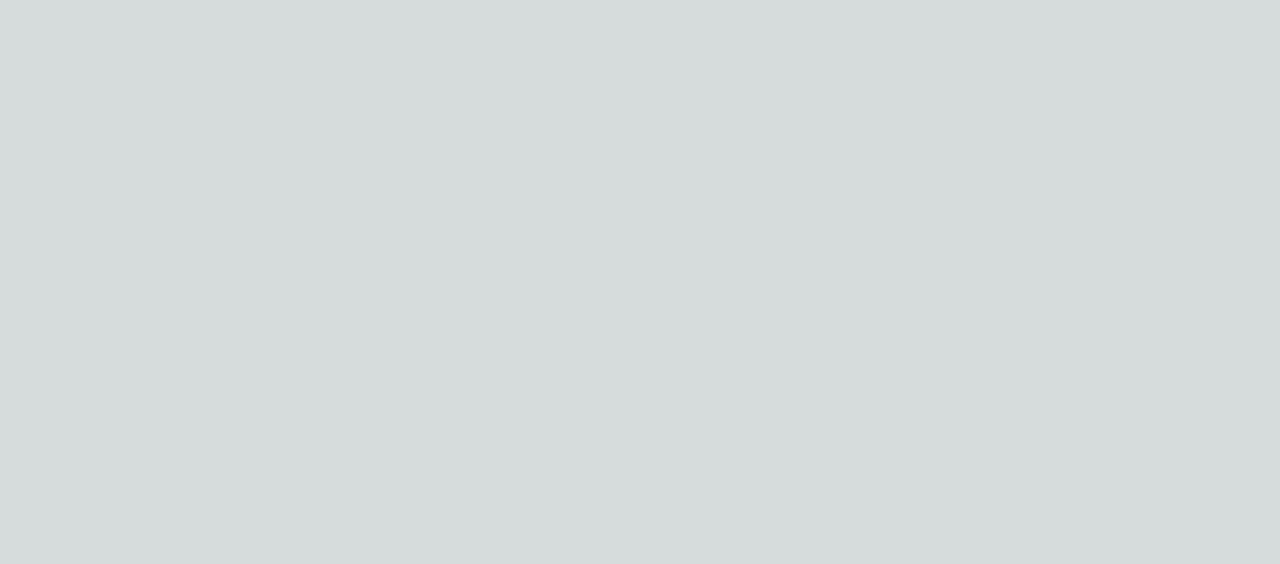
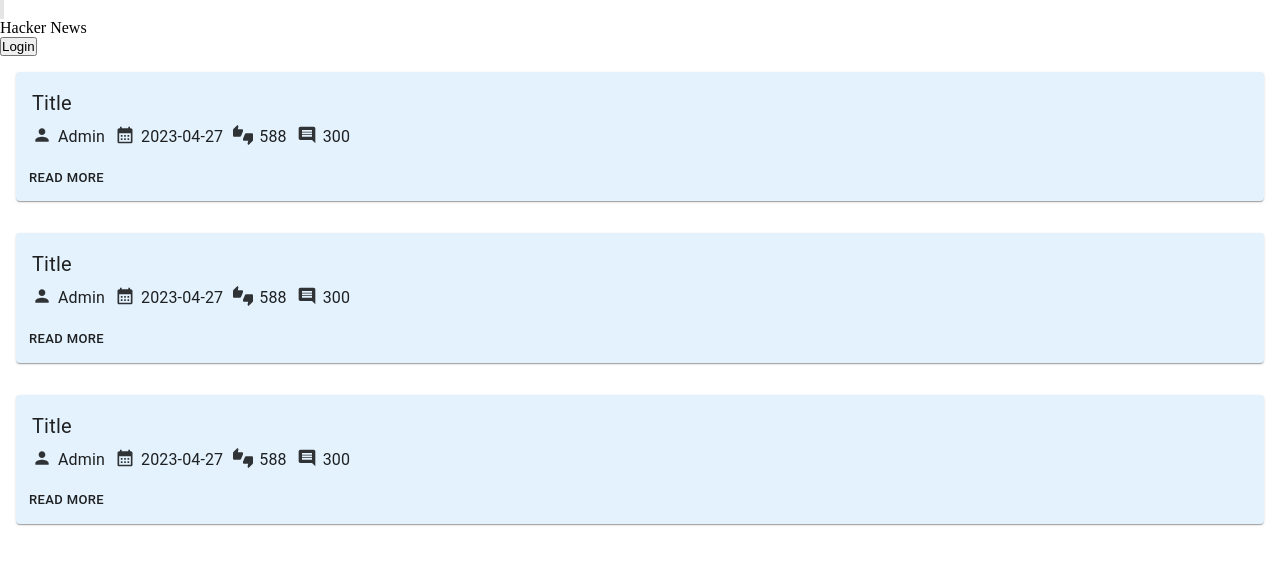
Before and after one commit to dkirien/hacker-news, a Next.js app: page / in a window 1280 px wide. Shown: the top 564 px of the page. Built offline with nearby package versions, Linux system fonts and the light colour scheme.

Commit message:
Header. News list page. News item component.

```diff
--- a/package.json
+++ b/package.json
@@ -9,6 +9,10 @@
     "lint": "next lint"
   },
   "dependencies": {
+    "@emotion/react": "^11.10.6",
+    "@emotion/styled": "^11.10.6",
+    "@mui/icons-material": "^5.11.16",
+    "@mui/material": "^5.12.2",
     "@types/node": "18.16.0",
     "@types/react": "18.2.0",
     "@types/react-dom": "18.2.0",
--- /dev/null
+++ b/src/components/Header.tsx
@@ -0,0 +1,37 @@
+import { FC } from 'react'
+import Link from 'next/link'
+import AppBar from '@mui/material/AppBar'
+import Box from '@mui/material/Box'
+import Toolbar from '@mui/material/Toolbar'
+import Typography from '@mui/material/Typography'
+import Button from '@mui/material/Button'
+import IconButton from '@mui/material/IconButton'
+import MenuIcon from '@mui/icons-material/Menu'
+
+const Header: FC = () => {
+  return (
+    <Box sx={{ flexGrow: 1 }}>
+      <AppBar position="static">
+        <Toolbar>
+          <IconButton
+            size="large"
+            edge="start"
+            color="inherit"
+            aria-label="menu"
+            sx={{ mr: 2 }}
+          >
+            <MenuIcon />
+          </IconButton>
+
+          <Typography variant="h6" component="div" sx={{ flexGrow: 1 }}>
+            <Link href={'/'}>Hacker News</Link>
+          </Typography>
+
+          <Button color="inherit">Login</Button>
+        </Toolbar>
+      </AppBar>
+    </Box>
+  )
+}
+
+export default Header
--- /dev/null
+++ b/src/components/NewList.tsx
@@ -0,0 +1,14 @@
+import { FC } from 'react'
+import NewsItem from '@/components/NewsItem'
+
+const NewList: FC = () => {
+  return (
+    <>
+      <NewsItem/>
+      <NewsItem/>
+      <NewsItem/>
+    </>
+  )
+}
+
+export default NewList
--- /dev/null
+++ b/src/components/NewsInfo.tsx
@@ -0,0 +1,94 @@
+import { FC } from 'react'
+import Typography from '@mui/material/Typography'
+import ThumbsUpDownIcon from '@mui/icons-material/ThumbsUpDown'
+import PersonIcon from '@mui/icons-material/Person'
+import CalendarMonthIcon from '@mui/icons-material/CalendarMonth'
+import CommentIcon from '@mui/icons-material/Comment'
+import Box from '@mui/material/Box'
+import { NewsInfoProps } from '@/types'
+import { useMediaQuery } from '@mui/material'
+
+const NewsInfo: FC<NewsInfoProps> = ({ author, date, rating, comments }) => {
+  const mobileView = useMediaQuery('(max-width:600px)')
+
+  return (
+    <Box sx={{ display: 'flex', flexDirection: mobileView ? 'column' : 'row' }}>
+      <Typography
+        color="text.primary"
+        gutterBottom
+        sx={{
+          display: 'flex',
+          marginRight: '10px'
+        }}
+      >
+        <PersonIcon
+          fontSize="small"
+          sx={{
+            opacity: '0.9',
+            marginRight: '6px'
+          }}
+        />
+
+        <span>{author}</span>
+      </Typography>
+
+      <Typography
+        color="text.primary"
+        gutterBottom
+        sx={{
+          display: 'flex',
+          marginRight: '10px'
+        }}
+      >
+        <CalendarMonthIcon
+          fontSize="small"
+          sx={{
+            opacity: '0.9',
+            marginRight: '6px'
+          }}
+        />
+
+        <span>{date}</span>
+      </Typography>
+
+      <Typography
+        color="text.primary"
+        gutterBottom
+        sx={{
+          display: 'flex',
+          marginRight: '10px'
+        }}
+      >
+        <ThumbsUpDownIcon
+          fontSize="small"
+          sx={{
+            opacity: '0.9',
+            marginRight: '6px'
+          }}
+        />
+
+        <span>{rating}</span>
+      </Typography>
+
+      <Typography
+        color="text.primary"
+        gutterBottom
+        sx={{
+          display: 'flex'
+        }}
+      >
+        <CommentIcon
+          fontSize="small"
+          sx={{
+            opacity: '0.9',
+            marginRight: '6px'
+          }}
+        />
+
+        <span>{comments}</span>
+      </Typography>
+    </Box>
+  )
+}
+
+export default NewsInfo
--- /dev/null
+++ b/src/components/NewsItem.tsx
@@ -0,0 +1,54 @@
+import { FC } from 'react'
+import Box from '@mui/material/Box'
+import Card from '@mui/material/Card'
+import CardActions from '@mui/material/CardActions'
+import CardContent from '@mui/material/CardContent'
+import Button from '@mui/material/Button'
+import Typography from '@mui/material/Typography'
+import ThumbsUpDownIcon from '@mui/icons-material/ThumbsUpDown'
+import PersonIcon from '@mui/icons-material/Person'
+import CalendarMonthIcon from '@mui/icons-material/CalendarMonth'
+import CommentIcon from '@mui/icons-material/Comment'
+import NewsInfo from '@/components/NewsInfo'
+
+const NewsItem: FC = () => {
+  return (
+    <Box sx={{ p: 2 }}>
+      <Card sx={{
+        minWidth: 275,
+        backgroundColor: '#e3f2fd',
+      }}
+      >
+        <CardContent sx={{ paddingBottom: '0px' }}>
+          <Typography
+            component="div"
+            gutterBottom
+            sx={{
+              fontSize: 20,
+            }}
+          >
+            Title
+          </Typography>
+
+          <NewsInfo
+            author={'Admin'}
+            date={'2023-04-27'}
+            rating={'588'}
+            comments={'300'}
+          />
+        </CardContent>
+
+        <CardActions>
+          <Button
+            size="small"
+            sx={{ color: 'text.primary' }}
+          >
+            Read More
+          </Button>
+        </CardActions>
+      </Card>
+    </Box>
+  )
+}
+
+export default NewsItem
--- a/src/pages/_document.tsx
+++ b/src/pages/_document.tsx
@@ -1,11 +1,24 @@
 import { Html, Head, Main, NextScript } from 'next/document'
+import Container from '@mui/material/Container'
+import Header from '@/components/Header'
 
 export default function Document() {
   return (
     <Html lang="en">
-      <Head />
+      <Head>
+        <title>Hacker News</title>
+        <meta name="description" content="Hacker News" />
+        <meta name="viewport" content="width=device-width, initial-scale=1" />
+        <link rel="icon" href="/favicon.ico" />
+      </Head>
+
       <body>
-        <Main />
+        <Header/>
+
+        <Container maxWidth="lg">
+          <Main />
+        </Container>
+
         <NextScript />
       </body>
     </Html>
--- a/src/pages/index.tsx
+++ b/src/pages/index.tsx
@@ -1,17 +1,15 @@
 import Head from 'next/head'
+import NewList from '@/components/NewList'
 
 export default function Home() {
   return (
     <>
       <Head>
-        <title>Create Next App</title>
-        <meta name="description" content="Hacker News" />
-        <meta name="viewport" content="width=device-width, initial-scale=1" />
-        <link rel="icon" href="/favicon.ico" />
+        <title>Hacker News - News List</title>
       </Head>
 
       <main>
-
+        <NewList/>
       </main>
     </>
   )
--- a/src/styles/globals.css
+++ b/src/styles/globals.css
@@ -1,78 +1,3 @@
-:root {
-  --max-width: 1100px;
-  --border-radius: 12px;
-  --font-mono: ui-monospace, Menlo, Monaco, 'Cascadia Mono', 'Segoe UI Mono',
-    'Roboto Mono', 'Oxygen Mono', 'Ubuntu Monospace', 'Source Code Pro',
-    'Fira Mono', 'Droid Sans Mono', 'Courier New', monospace;
-
-  --foreground-rgb: 0, 0, 0;
-  --background-start-rgb: 214, 219, 220;
-  --background-end-rgb: 255, 255, 255;
-
-  --primary-glow: conic-gradient(
-    from 180deg at 50% 50%,
-    #16abff33 0deg,
-    #0885ff33 55deg,
-    #54d6ff33 120deg,
-    #0071ff33 160deg,
-    transparent 360deg
-  );
-  --secondary-glow: radial-gradient(
-    rgba(255, 255, 255, 1),
-    rgba(255, 255, 255, 0)
-  );
-
-  --tile-start-rgb: 239, 245, 249;
-  --tile-end-rgb: 228, 232, 233;
-  --tile-border: conic-gradient(
-    #00000080,
-    #00000040,
-    #00000030,
-    #00000020,
-    #00000010,
-    #00000010,
-    #00000080
-  );
-
-  --callout-rgb: 238, 240, 241;
-  --callout-border-rgb: 172, 175, 176;
-  --card-rgb: 180, 185, 188;
-  --card-border-rgb: 131, 134, 135;
-}
-
-@media (prefers-color-scheme: dark) {
-  :root {
-    --foreground-rgb: 255, 255, 255;
-    --background-start-rgb: 0, 0, 0;
-    --background-end-rgb: 0, 0, 0;
-
-    --primary-glow: radial-gradient(rgba(1, 65, 255, 0.4), rgba(1, 65, 255, 0));
-    --secondary-glow: linear-gradient(
-      to bottom right,
-      rgba(1, 65, 255, 0),
-      rgba(1, 65, 255, 0),
-      rgba(1, 65, 255, 0.3)
-    );
-
-    --tile-start-rgb: 2, 13, 46;
-    --tile-end-rgb: 2, 5, 19;
-    --tile-border: conic-gradient(
-      #ffffff80,
-      #ffffff40,
-      #ffffff30,
-      #ffffff20,
-      #ffffff10,
-      #ffffff10,
-      #ffffff80
-    );
-
-    --callout-rgb: 20, 20, 20;
-    --callout-border-rgb: 108, 108, 108;
-    --card-rgb: 100, 100, 100;
-    --card-border-rgb: 200, 200, 200;
-  }
-}
-
 * {
   box-sizing: border-box;
   padding: 0;
@@ -85,16 +10,6 @@ body {
   overflow-x: hidden;
 }
 
-body {
-  color: rgb(var(--foreground-rgb));
-  background: linear-gradient(
-      to bottom,
-      transparent,
-      rgb(var(--background-end-rgb))
-    )
-    rgb(var(--background-start-rgb));
-}
-
 a {
   color: inherit;
   text-decoration: none;
--- /dev/null
+++ b/src/types.ts
@@ -0,0 +1,6 @@
+export type NewsInfoProps = {
+  author: string
+  date: string
+  rating: string
+  comments: string
+}
```
Also changed, not shown: 1 other file (tests, documents, lock files or other folders).
